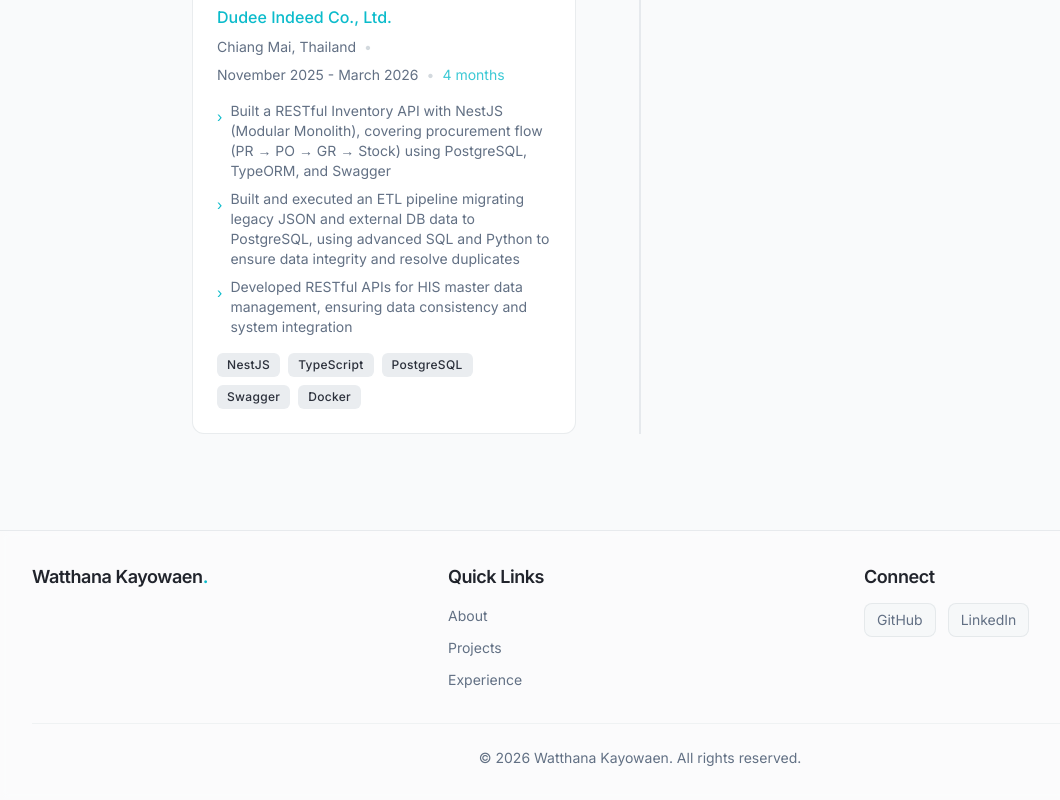
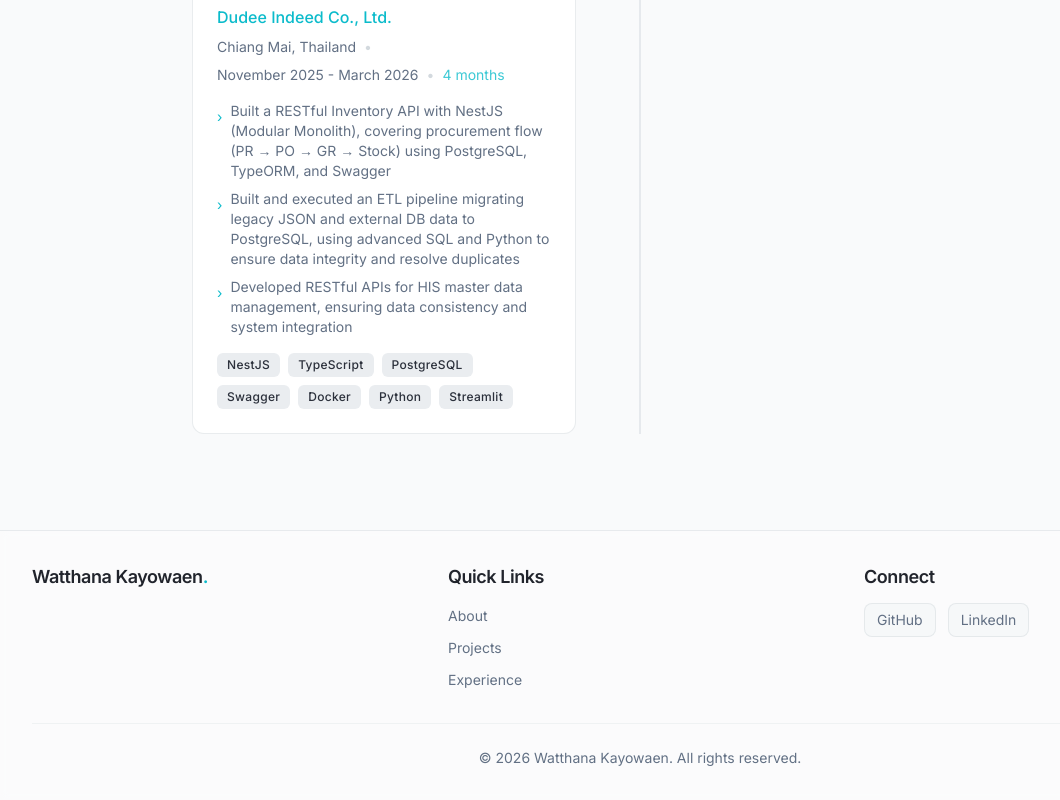
Before and after one commit to Watthana65022128/my-portfolio, a Next.js app: page / in a window 1280 px wide. Shown: the part 4595-5395 px from the top of the page, without its empty margins (0-1060 px from the left). Built offline with nearby package versions, Linux system fonts and the light colour scheme.

Commit message:
feat: enhance Header component to hide on scroll down and show on scroll up

```diff
--- a/src/data/experience.ts
+++ b/src/data/experience.ts
@@ -61,7 +61,9 @@ export const experiences: Experience[] = [
       "TypeScript",
       "PostgreSQL",
       "Swagger",
-      "Docker"
+      "Docker",
+      "Python",
+      "Streamlit",
     ],
   },
 ];
```
